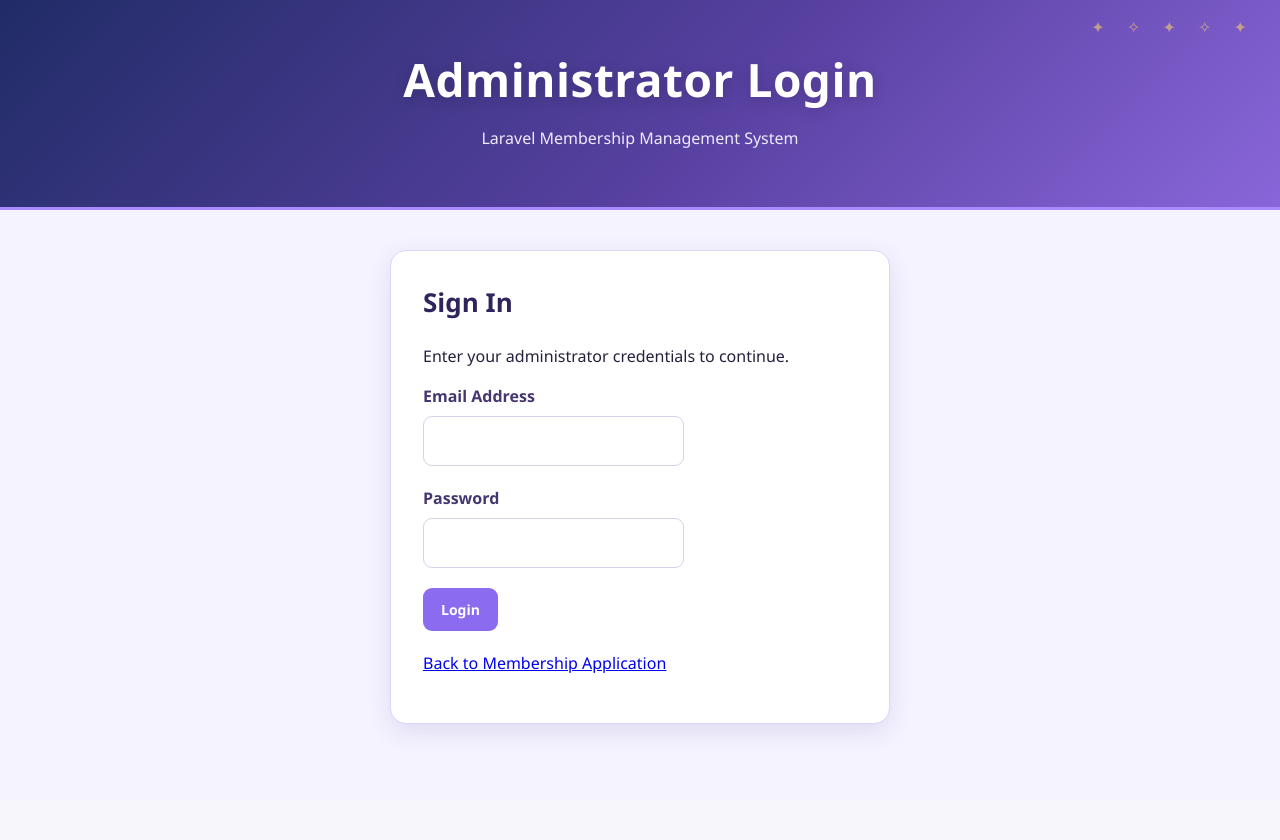
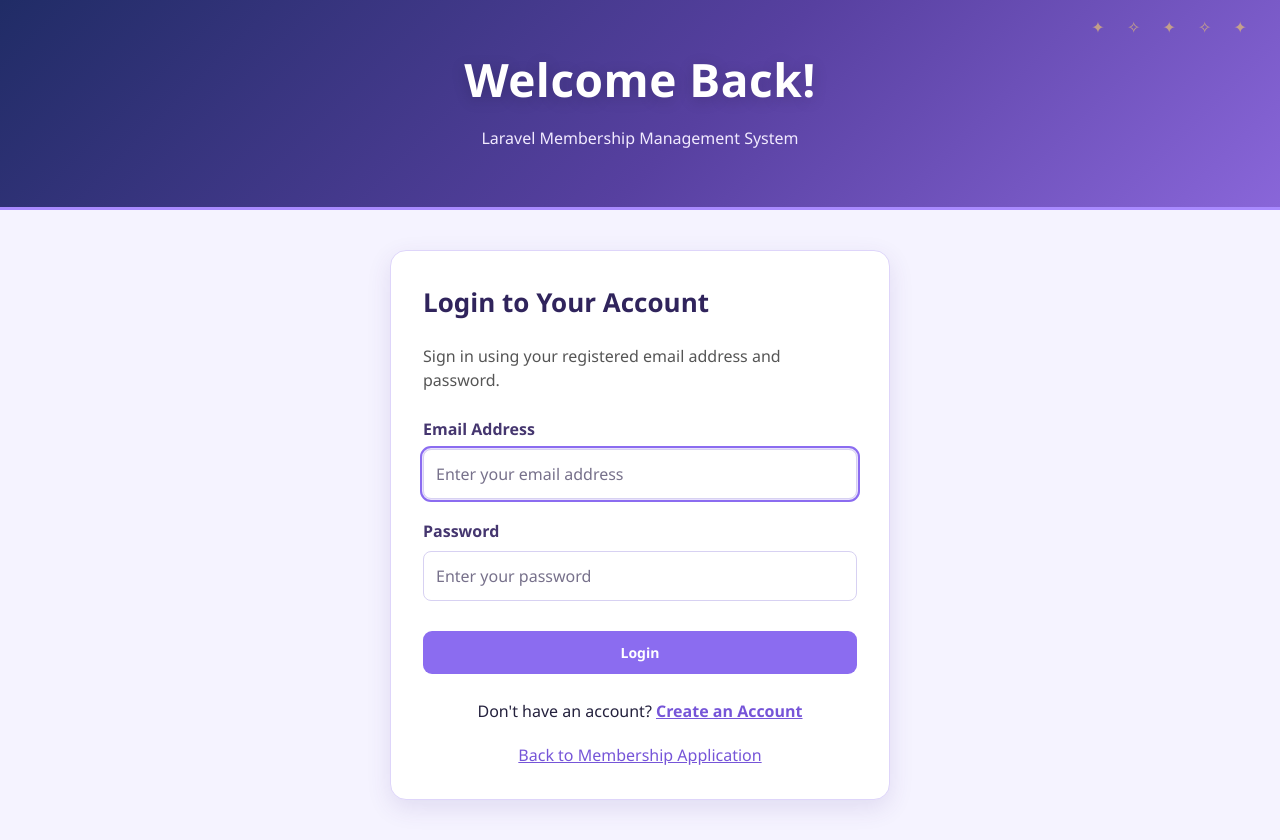
Before and after one commit to aerick923/TW31-LARAVEL-FINAL-PROJECT, a Laravel app: page /login in a window 1280 px wide. Before the commit the page ends 736 px from the top, so only its background shows below. Run offline with Laravel 12, Linux system fonts and the light colour scheme.

Commit message:
Finalized shared login page and verified authentication workflow

```diff
--- a/resources/views/auth/login.blade.php
+++ b/resources/views/auth/login.blade.php
@@ -1,3 +1,4 @@
+
 <!DOCTYPE html>
 <html lang="en">
 <head>
@@ -5,75 +6,174 @@
     <meta name="viewport"
           content="width=device-width, initial-scale=1.0">
 
-    <title>Administrator Login</title>
+    <title>Login | Membership Management</title>
 
     <link rel="stylesheet"
           href="{{ asset('css/design.css') }}">
+
+    <style>
+        .login-card {
+            max-width: 500px;
+            margin: 40px auto;
+            padding: 35px;
+        }
+
+        .login-description {
+            margin-bottom: 25px;
+            color: #555;
+        }
+
+        .login-card .form-group {
+            margin-bottom: 20px;
+        }
+
+        .login-card label {
+            display: block;
+            margin-bottom: 8px;
+            font-weight: 600;
+        }
+
+        .login-card input {
+            display: block;
+            width: 100%;
+            box-sizing: border-box;
+            padding: 12px;
+            border: 1px solid #d7d1f2;
+            border-radius: 8px;
+            font: inherit;
+        }
+
+        .login-card input:focus {
+            outline: 2px solid #8b6cf0;
+            outline-offset: 1px;
+        }
+
+        .login-button {
+            width: 100%;
+            margin-top: 10px;
+            cursor: pointer;
+        }
+
+        .register-section {
+            text-align: center;
+            margin-top: 25px;
+        }
+
+        .register-section a {
+            color: #7655d8;
+            font-weight: 600;
+        }
+
+        .login-footer {
+            text-align: center;
+            margin-top: 20px;
+        }
+
+        .login-footer a {
+            color: #7655d8;
+        }
+
+        .login-card .success {
+            margin-bottom: 20px;
+        }
+
+        .login-card .error-box {
+            margin-bottom: 20px;
+        }
+    </style>
 </head>
 
 <body>
 
-<header>
-    <h1>Administrator Login</h1>
+<header class="hero">
+    <h1>Welcome Back!</h1>
     <p>Laravel Membership Management System</p>
 </header>
 
 <main class="container members-container">
 
-    <div class="card" style="max-width: 500px; margin: 40px auto;">
+    <div class="card login-card">
 
-        <h2>Sign In</h2>
+        <h2>Login to Your Account</h2>
 
-        <p>Enter your administrator credentials to continue.</p>
+        <p class="login-description">
+            Sign in using your registered email address
+            and password.
+        </p>
 
-        @if(session('success'))
+        @if (session('success'))
             <div class="success" role="status">
                 {{ session('success') }}
             </div>
         @endif
 
-        @if($errors->any())
+        @if ($errors->any())
             <div class="error-box" role="alert">
-                @foreach($errors->all() as $error)
+                <strong>Login failed.</strong>
+
+                @foreach ($errors->all() as $error)
                     <p>{{ $error }}</p>
                 @endforeach
             </div>
         @endif
 
-        <form action="{{ route('login.submit') }}" method="POST">
+        <form action="{{ route('login.submit') }}"
+              method="POST">
+
             @csrf
 
             <div class="form-group">
-                <label for="email">Email Address</label>
+                <label for="email">
+                    Email Address
+                </label>
 
-                <input type="email"
+                <input
+                    type="email"
                     id="email"
                     name="email"
                     value="{{ old('email') }}"
+                    placeholder="Enter your email address"
                     autocomplete="username"
-                       required>
+                    maxlength="255"
+                    required
+                    autofocus>
             </div>
 
             <div class="form-group">
-                <label for="password">Password</label>
+                <label for="password">
+                    Password
+                </label>
 
-                <input type="password"
+                <input
+                    type="password"
                     id="password"
                     name="password"
+                    placeholder="Enter your password"
                     autocomplete="current-password"
                     required>
             </div>
 
-            <button type="submit" class="btn">
+            <button type="submit"
+                    class="btn login-button">
                 Login
             </button>
+
         </form>
 
-        <p style="margin-top: 20px;">
+        <div class="register-section">
+            <p>
+                Don't have an account?
+                <a href="{{ route('register') }}">
+                    Create an Account
+                </a>
+            </p>
+        </div>
+
+        <div class="login-footer">
             <a href="{{ route('membership.create') }}">
                 Back to Membership Application
             </a>
-        </p>
+        </div>
 
     </div>
 
```
Lines whose indentation alone changed are shown as unchanged.
